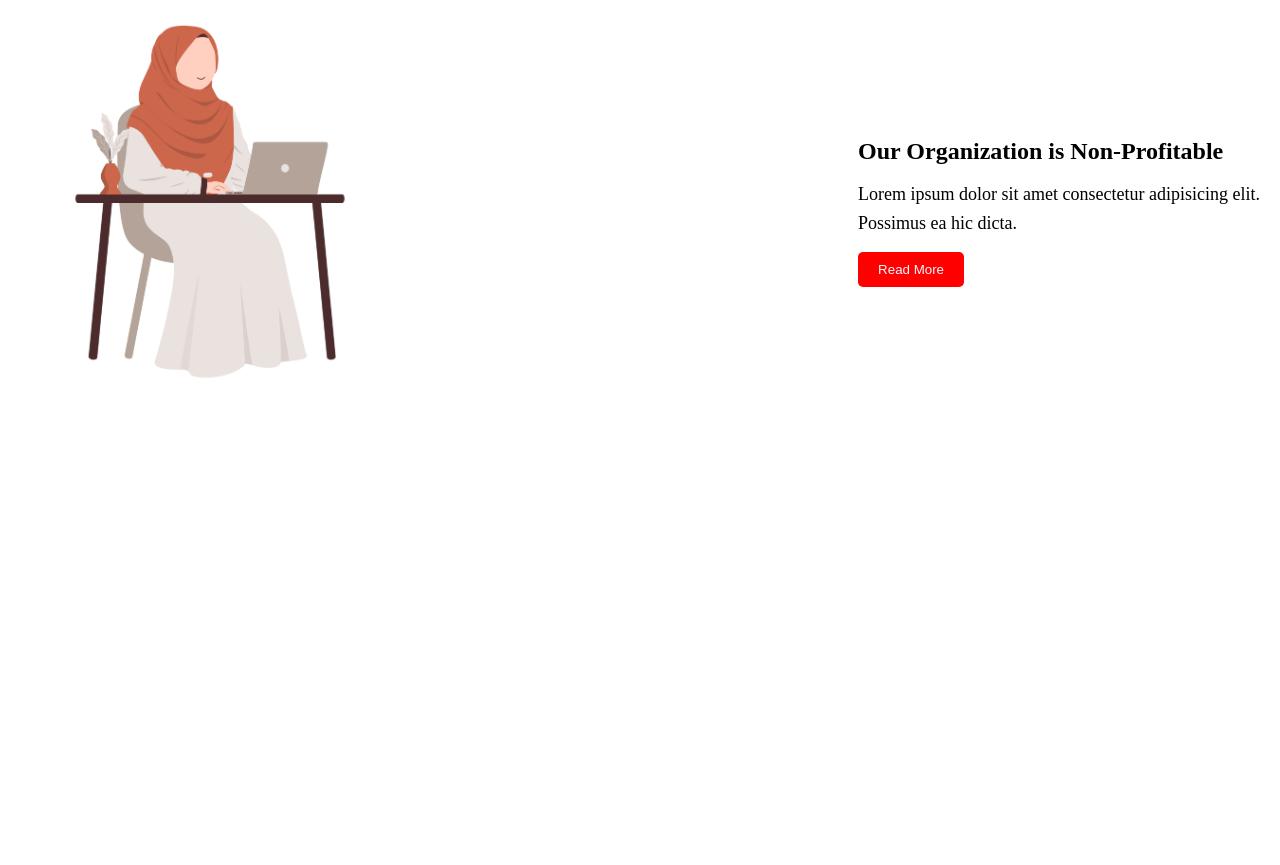
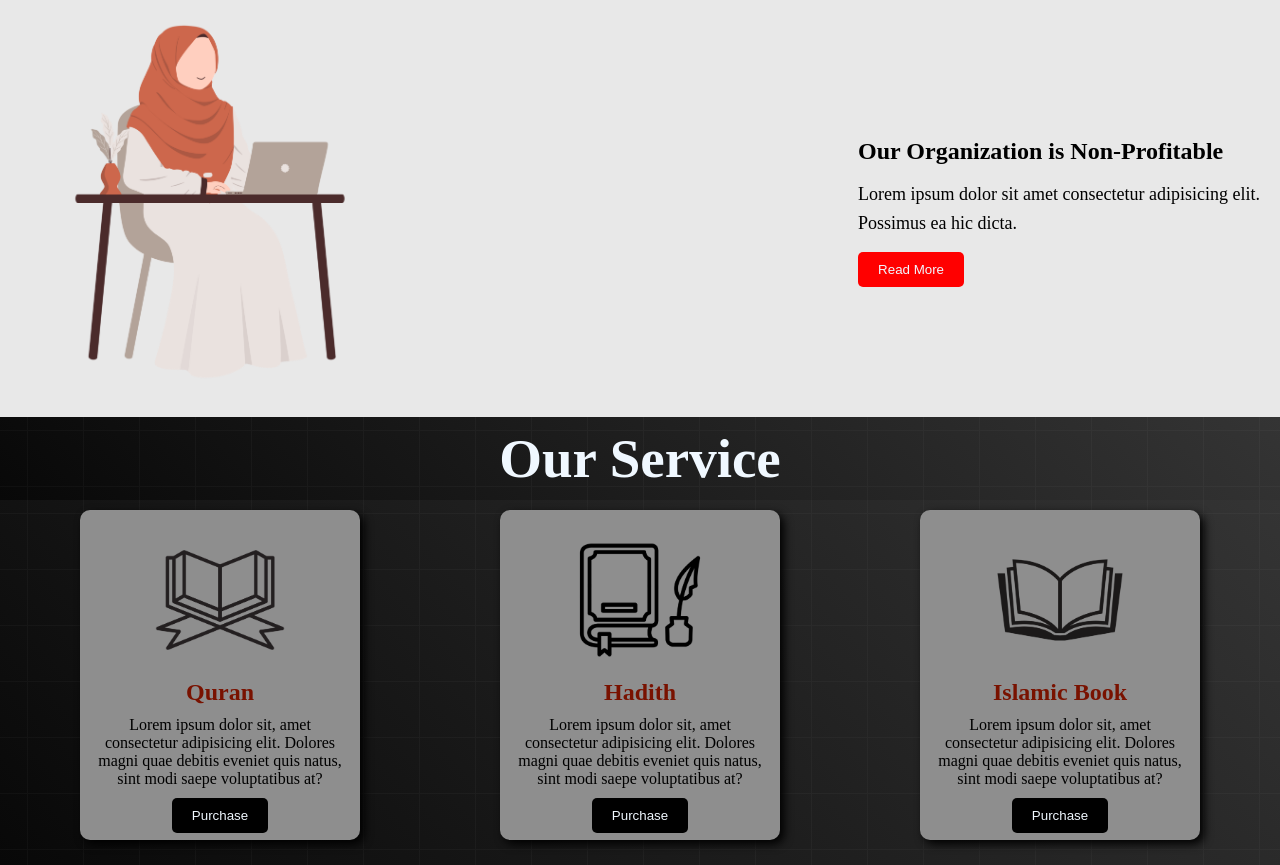
Before and after one commit to Sohan0898/Dawah-Is-Easy, a plain HTML site: page index.html in a window 1280 px wide. Shown: the part 970-1835 px from the top of the page. Before the commit the page ends 1387 px from the top, so only its background shows below. Drawn offline with Linux system fonts and the light colour scheme.

Commit message:
service added

```diff
--- a/index.html
+++ b/index.html
@@ -64,6 +64,38 @@
     </div>
 
   </section>
+<!-- service section start here -->
+
+<section>
+    <h1 class="about box-service">Our Service</h1>
+    <div class="service-container">
+        <div class="box">
+            <img class="icon" src="./Icon/icon 1.png" alt="">
+            <h3 class="box-title">Quran</h3>
+            <p class="box-dis">Lorem ipsum dolor sit, amet consectetur adipisicing elit. Dolores magni quae debitis eveniet quis natus, sint modi saepe voluptatibus at?</p>
+            <button class="btn box-btn">Purchase</button>
+
+        </div>
+        <div class="box">
+            <img class="icon" src="./Icon/icon 2.png" alt="">
+            <h3 class="box-title">Hadith</h3>
+            <p class="box-dis">Lorem ipsum dolor sit, amet consectetur adipisicing elit. Dolores magni quae debitis eveniet quis natus, sint modi saepe voluptatibus at?</p>
+            <button class="btn box-btn">Purchase</button>
+
+        </div>
+
+        <div class="box">
+            <img class="icon" src="./Icon/icon 3.png" alt="">
+            <h3 class="box-title">Islamic Book</h3>
+            <p class="box-dis">Lorem ipsum dolor sit, amet consectetur adipisicing elit. Dolores magni quae debitis eveniet quis natus, sint modi saepe voluptatibus at?</p>
+            <button class="btn box-btn">Purchase</button>
+
+        </div>
+
+    </div>
+
+</section>
+
     </main>
 
 <footer>
--- a/style.css
+++ b/style.css
@@ -90,6 +90,7 @@ padding: 8px;
     font-weight: bold;
     text-align: center;
     padding: 5px;
+    background-color:rgb(232, 232, 232) ;
 }
 
 .about-container{
@@ -102,6 +103,7 @@ padding: 8px;
     background-position: center;
     background-repeat: no-repeat;
     background-size: cover;
+    background-color: rgb(232, 232, 232);
 
 }
 
@@ -124,3 +126,50 @@ padding: 8px;
     line-height: 1.6;
 
 }
+
+.box-btn{
+    background-color: black;
+    color: aliceblue;
+    padding-bottom: 10px;
+}
+.box{
+    background-color: rgb(142, 142, 142);
+    box-shadow: 4px 4px 10px black;
+    height: 300px;
+    width: 250px;
+   text-align: center;
+    padding: 15px;
+    color: rgb(0, 0, 0);
+    border-radius: 10px;
+}
+.icon{
+
+    width: 150px;
+
+}
+
+.box-title{
+    font-size: 24px;
+    font-family: 'Times New Roman', Times, serif;
+    font-weight: bold;
+    padding-bottom: 10px;
+    color: rgb(121, 18, 0);
+}
+.box-dis{
+    padding-bottom: 10px;
+}
+
+.service-container{
+
+    display: flex;
+    justify-content: space-around;
+    padding: 10px;
+    padding-bottom: 25px;
+    background-image: url("./Image/background.png"),linear-gradient(45deg,rgb(8, 8, 8),rgb(52, 52, 52));
+}
+
+.box-service{
+    background-image: url("./Image/background.png"),linear-gradient(45deg,rgb(8, 8, 8),rgb(52, 52, 52));
+    color: aliceblue;
+    padding: 10px;
+}
```
Also changed, not shown: Icon/icon 1.png (added), Icon/icon 2.png (added), Icon/icon 3.png (added).
